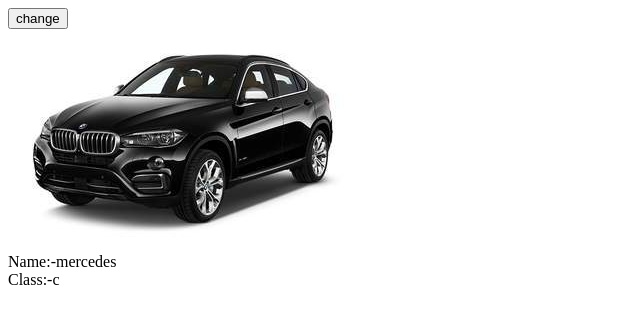
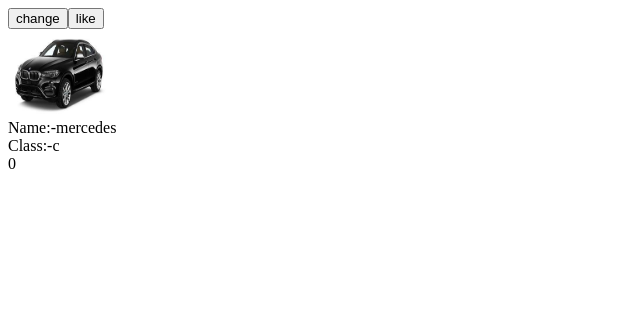
Before and after one commit to zaidbhimani/javascript, a plain HTML site: page trying javascript/tender project half completed/index.html in a window 1280 px wide. Both pictures are taken after a click on the button "change". Shown: the whole page, without its empty margins (0-640 px from the left). Drawn offline with nearby package versions, Linux system fonts and the light colour scheme.

Commit message:
'tender-project-completed'

```diff
--- a/trying javascript/tender project half completed/index.html
+++ b/trying javascript/tender project half completed/index.html
@@ -1,14 +1,25 @@
 <!DOCTYPE html>
 <html>
 <head>
+  <style type="text/css">
+    .resultDiv{
+      width:8vw;
+      height:7vw;
+    }
+    .resultDiv img{
+      width:100%;
+      height:100%;
+    }
+  </style>
 </head>
 <body>
 
-<button class='change'>change</button>
+<button class='change'>change</button><button class="like-button">like</button>
 <div class='resultDiv'>
 	<img src = ''/>
 </div>
 <div class="resultDiv1"></div>
+<span></span>
 
 <script type="text/javascript" src="https://cdnjs.cloudflare.com/ajax/libs/jquery/3.2.1/jquery.min.js"></script>
 <script>
@@ -17,24 +28,27 @@ var cars = [
   {
   	image:'bmw.jpg',
     name:'mercedes',
-    class:'c'
+    class:'c',
+    likes:0
 },
   {
   	image:'mercedes.jpg',
     name:'bmw',
-    class:'b'
+    class:'b',
+    likes:0
   },
   {
   	image:'jaguar.jpg',
     name:'jaguar',
-    class:'a'
+    class:'a',
+    likes:0
   }
 ]
 // var $div = $('.resultDiv > img');
 var $div = $('.resultDiv > img');
 
 var result = '';
-var indexNum = 0;
+var indexNum = -1;
 $('.change').on('click', function(){
   // result = $div.attr('src', cars[indexNum].image)+'</br>'
   //           +'Name:-' + cars[indexNum].name + '</br>' + 'Class:-' + cars[indexNum].class;
@@ -46,19 +60,26 @@ $('.change').on('click', function(){
   // if(indexNum == 3){
   //   indexNum = 0;
   // }
-$div.attr('src', cars[indexNum].image);
- result = 'Name:-' + cars[indexNum].name + '</br>' + 'Class:-' + cars[indexNum].class;
-
    indexNum++;
  if(indexNum == 3){
     indexNum = 0;
   }
+$div.attr('src', cars[indexNum].image);
+ result = 'Name:-' + cars[indexNum].name + '</br>' + 'Class:-' + cars[indexNum].class;
+  $("span").html(cars[indexNum].likes);
+
+  $('.resultDiv1').html(result);
  // console.log(result);
 
-  $('.resultDiv1').html(result);
+});//end of change event
+
+$('.like-button').on('click', function(){
+   var likecontainer = cars[indexNum].likes += 1; //here you are incrementing the json likes and also appending it into the dom
+   console.log(likecontainer)
+    $("span").html(likecontainer);
 });
 
-});
+});//main ending
 </script>
 </body>
 </html>
```
